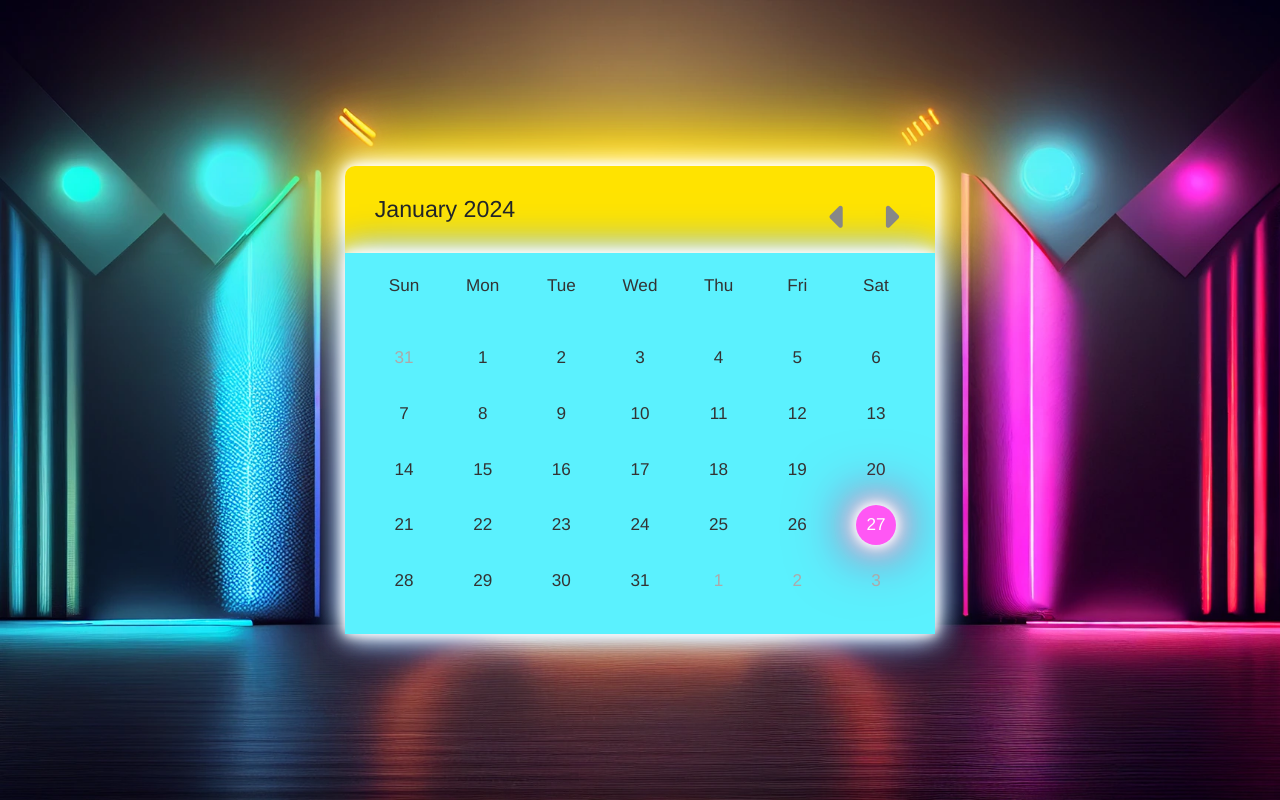
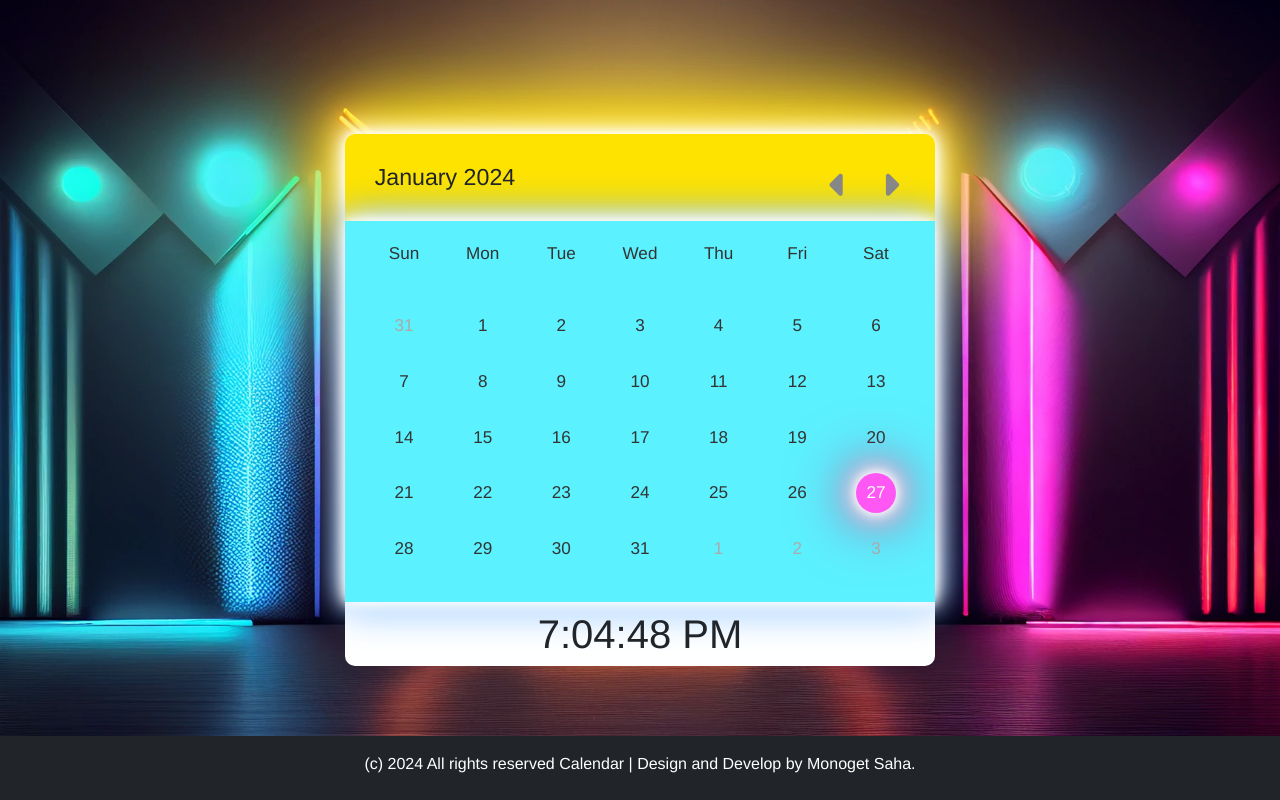
Before and after one commit to Monoget/W-Monthly-Calendar, a plain HTML site: page index.html in a window 1280 px wide. Drawn offline with Linux system fonts and the light colour scheme.

Commit message:
update all

```diff
--- a/assets/js/main.js
+++ b/assets/js/main.js
@@ -47,3 +47,32 @@ prevNextIcon.forEach(icon => {
         renderCalendar();
     });
 });
+
+function updateClock() {
+    // Create a new Date object
+    let currentTime = new Date();
+
+    // Get hours, minutes, and AM/PM
+    let hours = currentTime.getHours();
+    let minutes = currentTime.getMinutes();
+    let seconds = currentTime.getSeconds();
+    let ampm = hours >= 12 ? 'PM' : 'AM';
+
+    // Convert hours to 12-hour format
+    hours = hours % 12;
+    hours = hours ? hours : 12; // 0 should be displayed as 12
+
+    // Format minutes and seconds with leading zero if needed
+    minutes = minutes < 10 ? '0' + minutes : minutes;
+    seconds = seconds < 10 ? '0' + seconds : seconds;
+
+    // Update the content of the HTML elements
+    document.getElementById('hour').textContent = hours;
+    document.getElementById('min').textContent = minutes;
+    document.getElementById('sec').textContent = seconds;
+    document.getElementById('am').textContent = ampm;
+}
+
+// Call the function initially and then set it to update every second
+updateClock();
+setInterval(updateClock, 1000);
--- a/index.html
+++ b/index.html
@@ -4,13 +4,18 @@
     <meta charset="UTF-8">
     <meta content="width=device-width, initial-scale=1" name="viewport">
     <title>Calendar</title>
+
+    <!-- Favicon -->
+    <link rel="shortcut icon" type="image/x-icon" href="assets/images/favicon.ico">
+
+    <!-- CSS -->
     <link href="assets/vendor/Bootstrap/css/bootstrap.min.css" rel="stylesheet"/>
     <link href="assets/vendor/FontAwesome/css/all.min.css" rel="stylesheet"/>
     <link href="assets/css/style.css" rel="stylesheet"/>
 </head>
 <body>
 <!-- partial:index.partial.html -->
-<div class="wrapper">
+<section class="wrapper">
     <header>
         <p class="current-date"></p>
         <div class="icons">
@@ -35,8 +40,23 @@
         </ul>
         <ul class="days"></ul>
     </div>
-</div>
+    <div class="timeNow">
+        <h1 class="text-center pt-2">
+            <span id="hour">HH</span>:<span id="min">MM</span>:<span id="sec">SS</span> <span id="am">AM</span>
+        </h1>
+    </div>
+</section>
 <!-- partial -->
+
+<!-- Footer Start -->
+<section class="bg-dark pt-3 pb-2 fixed-bottom">
+    <p class="text-white text-center">(c) 2024 All rights reserved Calendar | Design and Develop by
+        <a href="https://monoget.com.bd/" class="text-decoration-none text-white">Monoget Saha.</a>
+    </p>
+</section>
+<!-- Footer End -->
+
+<!-- JS -->
 <script src="assets/vendor/Bootstrap/js/bootstrap.bundle.min.js"></script>
 <script src="assets/vendor/jQuery/jquery-3.6.4.min.js"></script>
 <script src="assets/vendor/OwlCarousel/js/owl.carousel.min.js"></script>
```
Also changed, not shown: assets/images/favicon.ico (added).
